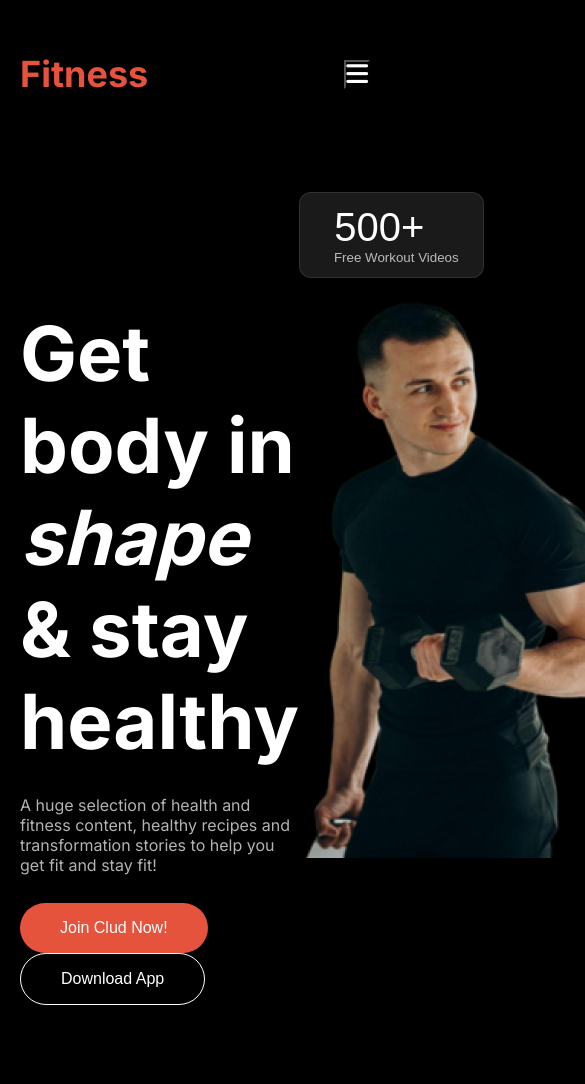
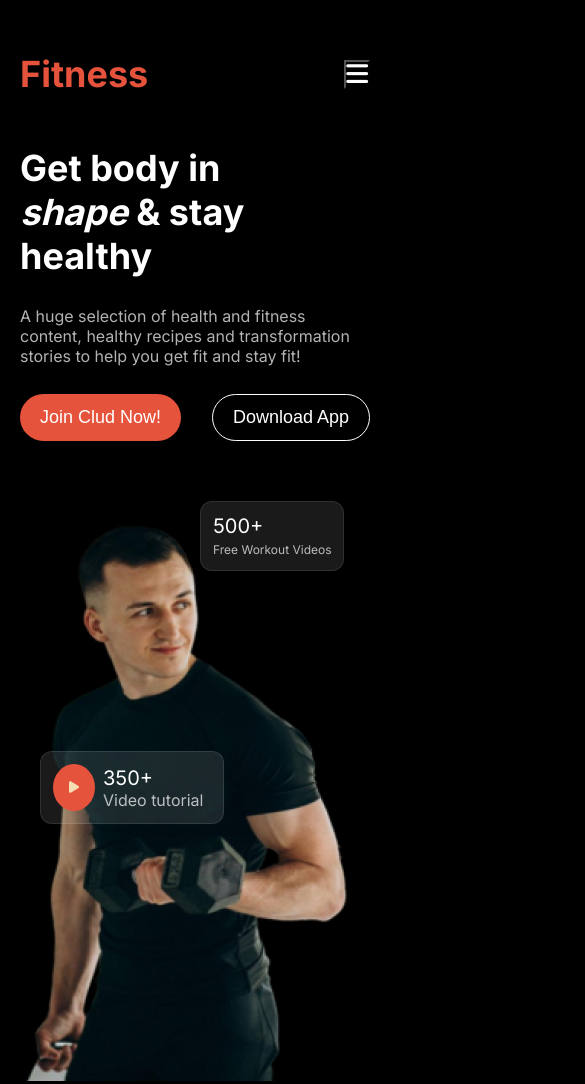
Before and after one commit to galibcse19/ph_assignment2, a plain HTML site: page index.html in a window 390 px wide. Shown: the top 1084 px of the page, 585 px wide, since content can reach past the window. Before the commit the page ends 1005 px from the top, so only its background shows below. Drawn offline with Linux system fonts and the light colour scheme.

Commit message:
complete banner section with responsive

```diff
--- a/index.html
+++ b/index.html
@@ -25,27 +25,32 @@
         </nav>
         <section class="banner">
             <div class="banner-section1">
-                <h1 class="banner-head">Get body in <i><span>shape</span></i> & stay healthy</h1>
+                <h1 class="banner-head">Get body in <br> <i><span>shape</span></i> & stay healthy</h1>
                 <p class="banner-parapraph">A huge selection of health and fitness content, healthy recipes and transformation stories to help you get fit and stay fit!</p>
-                <button class="banner-button1">Join Clud Now!</button>
-                <button class="banner-button2">Download App</button>
+                <div class="two-button">
+                    <button class="banner-button1">Join Clud Now!</button>
+                    <button class="banner-button2">Download App</button>
+                </div>
             </div>
             <div class="banner-section2">
-                 <button id="banner-button4">
-                    <span style="font-size: 40px;">500+</span>
+                 <div id="banner-button4">
+                    <span class="button4-span">500+</span>
                     <br>
-                    <span style="opacity: .7; padding-left: 34px;">Free Workout Videos</span>
+                    <span style="opacity: .7; font-size: 12px;">Free Workout Videos</span>
+                 </div>
+                 <div class="inside-data2">
+                    <button class="banner-button3">
+                        <div class="button-fa-icon">
+                            <i class="fa-sharp-duotone fa-solid fa-play"></i>
+                        </div>
+                    </button>
+                    <div style="margin-left: 8px;">
+                        <span class="button4-span">350+</span>
+                        <br>
+                        <span style="opacity: .7;">Video tutorial</span>
+                    </div>
+                </div>
 
-                 </button>
-                 <img src="images/Images 2.png" alt="">
-
-                 <!-- <div class="inside-data2">
-                    <button class="banner-button3"></button>
-                    <div style="margin-left: 8px;">
-                        <h1>350+</h1>
-                        <p style="opacity:.7;margin-top: 4px;">Video tutorial</p>
-                    </div>
-                 </div> -->
             </div>
         </section>
     </header>
--- a/style/style.css
+++ b/style/style.css
@@ -3,6 +3,8 @@
     margin: 0;
     padding: 0;
 }
+
+/* body section */
 .body-font{
     font-family: "Inter", sans-serif;
     margin: 57px 190px;
@@ -80,35 +82,49 @@
     font-size: 16px;
     border: 1px white solid;
 }
+.banner-section2{
+    width: 350px;
+    height: 580px;
+
+    background-image: url("../images/images 2.png");
+}
 .banner-button3{
     padding: 20px;
     border-radius: 50%;
     background-color: #e6533c ;
     border: none;
 }
-
-/* .banner-section2{
-    padding: 60px;
-    padding-left: 96px;
-    background-image: url("../images/images 2.png");
-    width: 200px;
-    height: 480px;
-} */
-/* /* .inside-data1{
-    background-color: #ffffff1a;
-    padding: 17px 20px;
-    border: 1px solid #ffffff1a;
-    border-radius: 12px;
-    /* margin-left: -400px; */
-/* } */
+.button-fa-icon{
+    display: none;
+}
 #banner-button4{
     background-color: #ffffff1a;
     color: white;
-    padding: 12px 24px 12px 0;
+    padding: 12px 0px 12px 12px;
     border: 1px solid #ffffff1a;
     border-radius: 12px;
+    width: 150px;
+    margin-top: 140px;
+    margin-left: 220px;
 
 }
+.button4-span{
+    font-size: 40px;
+    margin-bottom: 4px;
+}
+.inside-data2{
+    background-color: #ffffff1a;
+    padding: 12px 0px 12px 12px;
+    color: white;
+    border: 1px solid #ffffff1a;
+    border-radius: 12px;
+    width: 193px;
+    display: flex;
+    align-items: center;
+    margin-top: 180px;
+    margin-left: -100px;
+}
+
 
 @media (max-width:576px) {
     .body-font{
@@ -119,9 +135,64 @@
     }
     .navbar-icon{
         display: block;
-        /* width: 18px; */
+        /* margin-right: -40px; */
     }
     .navbar-icon i{
         font-size: 25px;
     }
+    .banner{
+        /* margin: 96px 0 92px 0; */
+        display: inline;
+        justify-content: space-between;
+        align-items: center;
+    }
+    .banner-section1{
+        width: 350px;
+        height: 335px;
+    }
+    .two-button{
+        display: flex;
+        justify-content: space-between;
+    }
+    .banner-button1{
+        padding: 8px 20px;
+        font-size: 18px;
+    }
+    .banner-button2{
+        /* margin-left: 4px; */
+        padding: 12px 20px;
+        font-size: 18px;
+    }
+    .banner-button3{
+        padding: 16px;
+    }
+    .button-fa-icon{
+        display: block;
+        color: wheat;
+    }
+    .banner-head{
+        font-size: 36px;
+        margin-top: 50px;
+    }
+    .banner-section2{
+        width: 350px;
+        height: 580px;
+
+        margin-top: -120px;
+    }
+    #banner-button4{
+        /* margin-top: 300px; */
+        margin-left: 180px;
+        width: 130px;
+    }
+    .button4-span{
+        font-size: 20px;
+    }
+    .inside-data2{
+        width: 170px;
+        margin-top: 180px;
+        /* padding-left: 100px; */
+        margin-left: 20px;
+    }
+
 }
```
